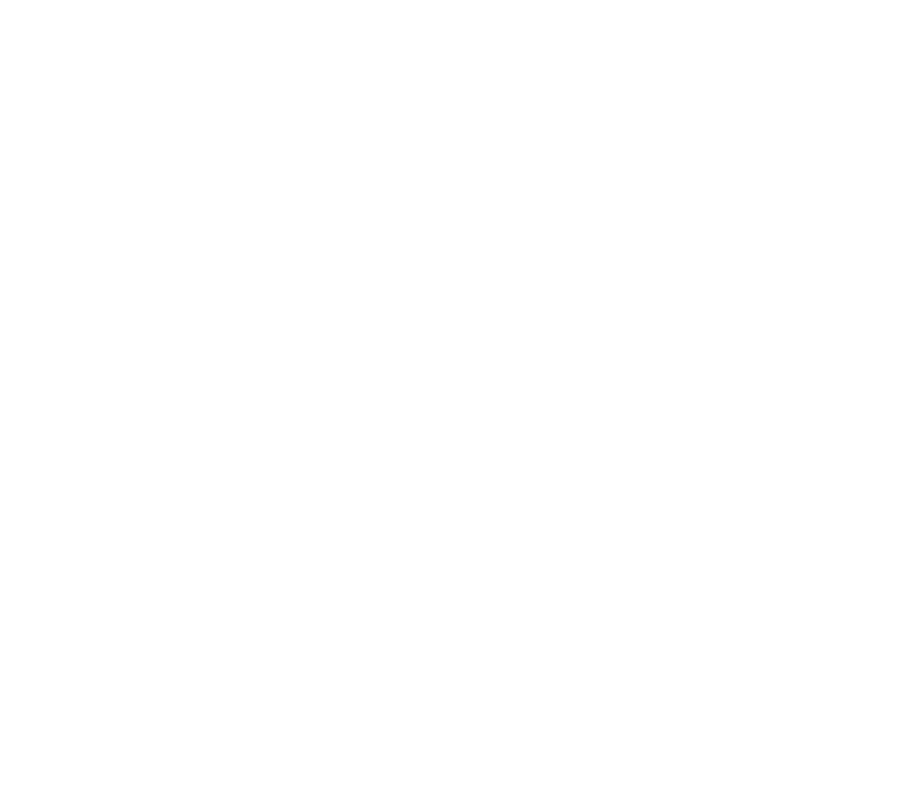
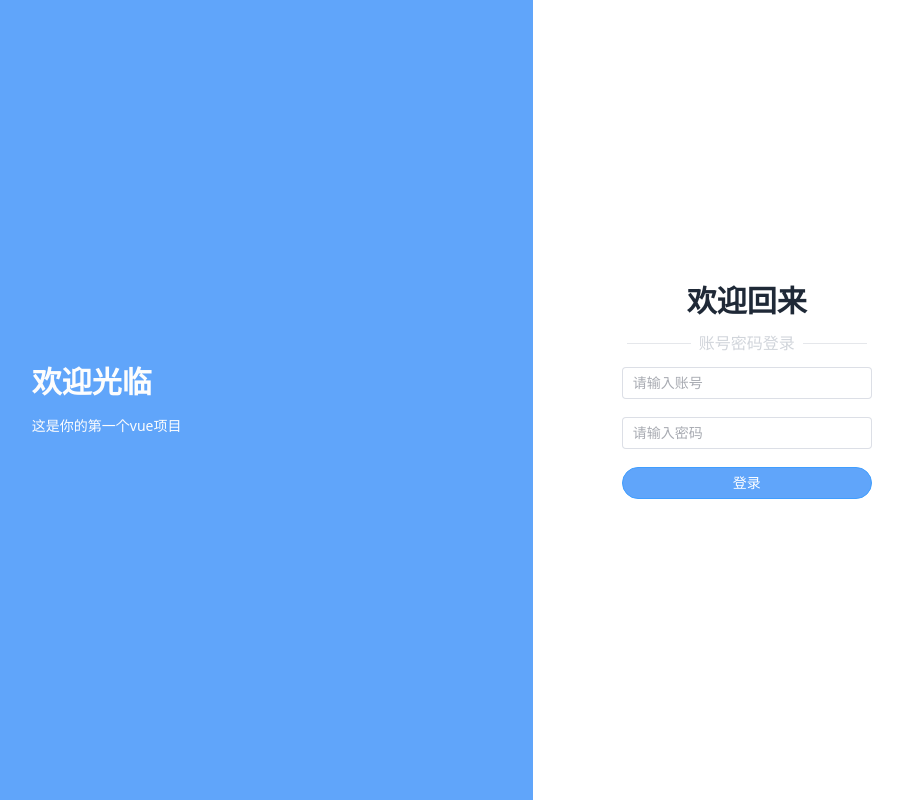
Before and after one commit to angel200109/SHOP-ADMIN, a Vue app: page / in a window 1280 px wide. Shown: the whole page, without its empty margins (320-1223 px from the left). Built offline with nearby package versions, Linux system fonts and the light colour scheme.

Commit message:
2024.11.26

```diff
--- a/src/pages/Login.vue
+++ b/src/pages/Login.vue
@@ -1,2 +1,52 @@
-<script setup></script>
-<template></template>
+<script setup>
+import { reactive } from "vue";
+const form = reactive({
+  username: "",
+  passport: "",
+});
+</script>
+<template>
+  <!-- 使用element-plus的layout进行布局,el-row el-col -->
+  <el-row class="min-h-screen">
+    <!-- 左边 -->
+    <el-col
+      :lg="16"
+      :md="12"
+      class="bg-blue-400 flex flex-col items-center justify-center"
+    >
+      <div>
+        <div class="text-light-50 text-3xl font-bold mb-4">欢迎光临</div>
+        <div class="text-light-50 text-sm">这是你的第一个vue项目</div>
+      </div>
+    </el-col>
+    <!-- 右边 -->
+    <el-col :lg="8" :md="12" class="flex flex-col items-center justify-center">
+      <h1 class="text-gray-800 text-3xl font-bold">欢迎回来</h1>
+      <div
+        class="text-gray-300 my-3 flex items-center justify-center space-x-2"
+      >
+        <span class="h-[1px] w-16 bg-gray-200"></span>
+        <span>账号密码登录</span>
+        <span class="h-[1px] w-16 bg-gray-200"></span>
+      </div>
+      <el-form :model="form" class="w-[250px]">
+        <el-form-item>
+          <el-input v-model="form.username" placeholder="请输入账号" />
+        </el-form-item>
+        <el-form-item>
+          <el-input v-model="form.passport" placeholder="请输入密码" />
+        </el-form-item>
+        <el-form-item>
+          <el-button
+            class="w-[250px] bg-blue-400"
+            round
+            type="primary"
+            @click="onSubmit"
+          >
+            登录
+          </el-button>
+        </el-form-item>
+      </el-form>
+    </el-col>
+  </el-row>
+</template>
```
